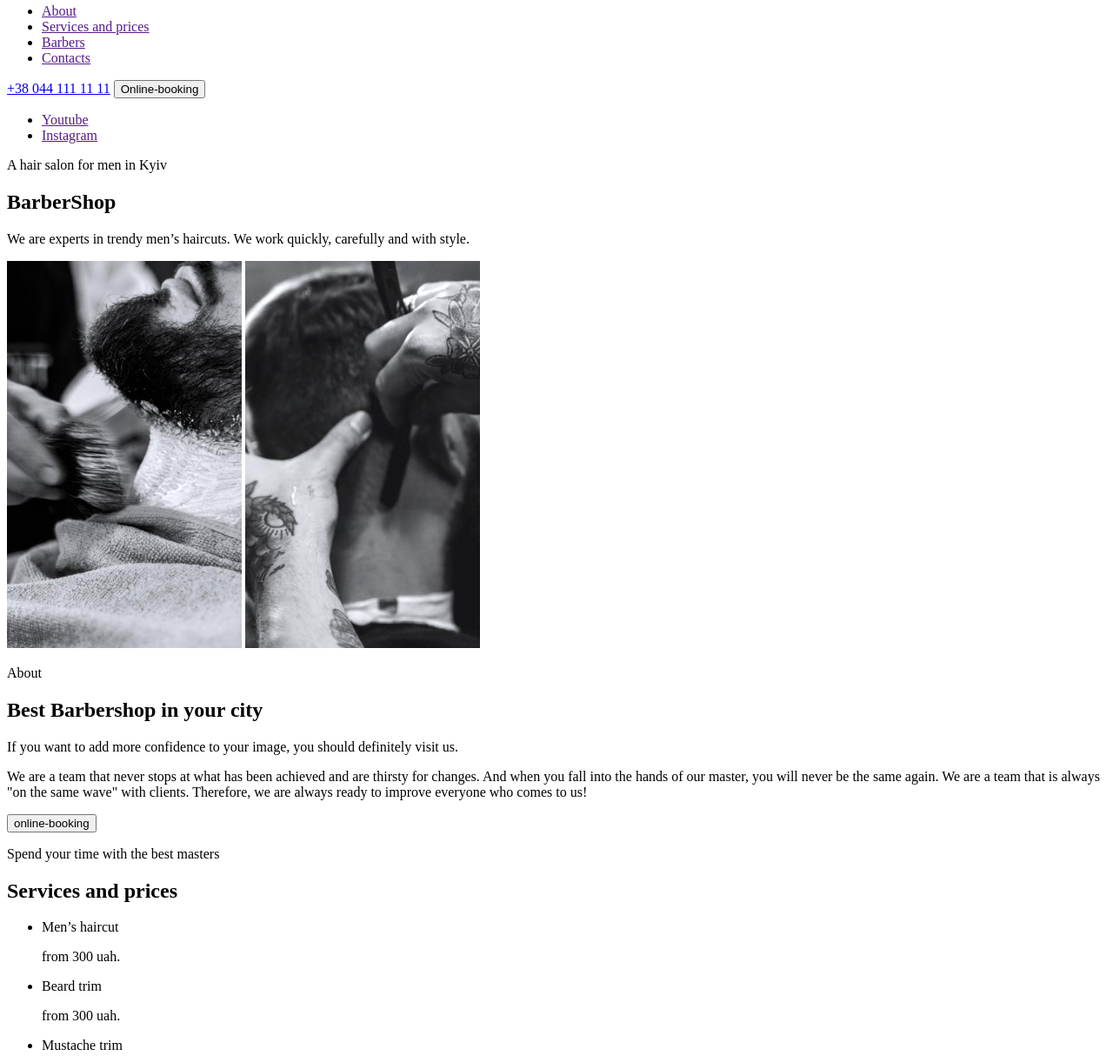
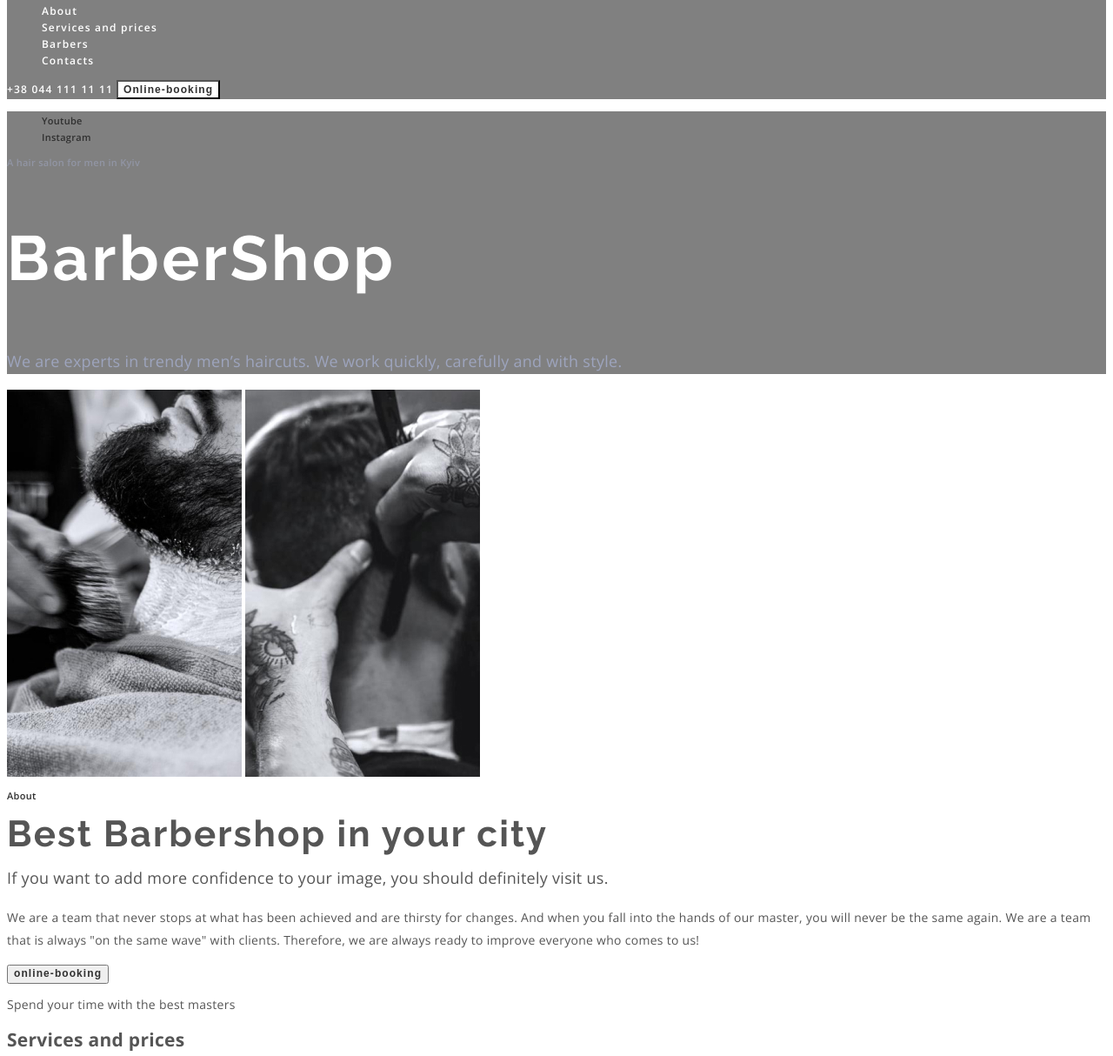
Before and after one commit to Stas-Kostetskyi/html-css, a plain HTML site: page index.html in a window 1280 px wide. Shown: the part 80-1294 px from the top of the page at 87% size. Drawn offline with nearby package versions, Linux system fonts and the light colour scheme.

Commit message:
added css

```diff
--- /dev/null
+++ b/CSS/style.css
@@ -0,0 +1,114 @@
+:root {
+  --primary-text-color: #555555;
+  --tittle-text-color: #303030;
+  --accent-color: #ff6c00;
+  --secondary-white-text: #9da4bd;
+  --section-hero-text: rgba(157, 164, 189, 0.6);
+  --first-background-color: #ffffff;
+}
+
+/* general styles */
+body {
+  font-family: "Open Sans", sans-serif;
+  font-size: 14px;
+  letter-spacing: 0.02em;
+  background-color: var(--first-background-color);
+  color: var(--primary-text-color);
+}
+
+.link {
+  text-decoration: none;
+}
+
+.list {
+  list-style: none;
+}
+
+/* header styles */
+
+header,
+.hero {
+  background-color: gray;
+}
+.header-tel-link,
+.header-nav-link {
+  font-weight: 600;
+  font-size: 12px;
+  line-height: 1.34;
+  letter-spacing: 0.1em;
+  color: var(--first-background-color);
+}
+
+.link:hover,
+.link:focus {
+  color: var(--accent-color);
+}
+
+.btn:hover {
+  background-color: var(--accent-color);
+  color: var(--first-background-color);
+}
+
+.header-button {
+  font-weight: 600;
+  font-size: 12px;
+  line-height: 1.34;
+  letter-spacing: 0.09em;
+  background-color: var(--first-background-color);
+  color: var(--tittle-text-color);
+}
+/* hero */
+.about-suptittle,
+.hero-link {
+  font-weight: 600;
+  font-size: 11px;
+  line-height: 1.36;
+  color: var(--tittle-text-color);
+}
+.hero-suptittle {
+  font-weight: 600;
+  font-size: 11px;
+  line-height: 1.36;
+  color: var(--section-hero-text);
+}
+.hero-tittle {
+  font-family: "Raleway", sans-serif;
+  font-weight: 700;
+  font-size: 72px;
+  line-height: 1.18;
+  letter-spacing: 0.05em;
+  color: var(--first-background-color);
+}
+.hero-subtittle {
+  font-weight: 400;
+  font-size: 18px;
+  line-height: 1.67;
+  color: var(--secondary-white-text);
+}
+/* about */
+.about-tittle {
+  font-family: "Raleway", sans-serif;
+  font-weight: 700;
+  font-size: 42px;
+  line-height: 1.17px;
+  letter-spacing: 0.05em;
+}
+.about-subtittle {
+  font-weight: 400;
+  font-size: 18px;
+  line-height: 30px;
+  color: var(--primary-text-color);
+}
+.about-txt {
+  font-weight: 400;
+  font-size: 14px;
+  line-height: 1.86;
+  color: var(--primary-text-color);
+}
+.about-button {
+  font-weight: 600;
+  font-size: 12px;
+  line-height: 1.33;
+  letter-spacing: 0.09em;
+  color: var(--tittle-text-color);
+}
--- a/index.html
+++ b/index.html
@@ -1,52 +1,57 @@
 <!DOCTYPE html>
 <html lang="en">
+
 <head>
   <meta charset="UTF-8">
-    <meta
-      http-equiv="X-UA-Compatible"
-      content="IE=edge">
-    <meta
-      name="viewport"
-      content="width=device-width, initial-scale=1.0">
+  <meta http-equiv="X-UA-Compatible" content="IE=edge">
+  <meta name="viewport" content="width=device-width, initial-scale=1.0">
   <title>Barbershop</title>
+  <link href="https://fonts.googleapis.com/css2?family=Open+Sans:wght@400;600;700&family=Raleway:wght@700&display=swap"
+    rel="stylesheet">
+  <link rel="stylesheet" href="./CSS/style.css">
 </head>
+
 <body>
   <!-- header  -->
   <header>
     <img src="./images/logo.svg" alt="logo">
-      <nav>
-        <ul>
-            <li><a href="">About</a></li>
-            <li><a href="">Services and prices</a></li>
-            <li><a href="">Barbers</a></li>
-            <li><a href="">Contacts</a></li>
-        </ul>
+    <nav class="header-nav">
+      <ul class="nav-list list">
+        <li><a href="" class="header-nav-link link">About</a></li>
+        <li><a href="" class="header-nav-link link">Services and prices</a></li>
+        <li><a href="" class="header-nav-link link">Barbers</a></li>
+        <li><a href="" class="header-nav-link link">Contacts</a></li>
+        </ulcl>
     </nav>
-      <a href="tel:+380441111111">+38 044 111 11 11</a>
-      <button type="button">Online-booking</button>
+    <a class="header-tel-link link" href="tel:+380441111111">+38 044 111 11 11</a>
+    <button class="header-button btn" type="button">Online-booking</button>
   </header>
   <main>
     <!-- main -->
     <!-- section hero -->
     <section class="hero">
-            <ul>
-                <li><a href="" target="_blank" rel="noopener noreferer nofolow">Youtube</a></li>
-                <li><a href="" target="_blank" rel="noopener noreferer nofolow">Instagram</a></li>
+      <ul class="hero-list list">
+        <li><a href="" class="hero-link link " target="_blank" rel="noopener noreferer nofolow">Youtube</a></li>
+        <li><a href="" class="hero-link link " target="_blank" rel="noopener noreferer nofolow">Instagram</a></li>
       </ul>
-            <p>A hair salon for men in Kyiv</p>
-            <h1>BarberShop</h1>
-            <p>We are experts in trendy men’s haircuts.
+      <p class="hero-suptittle">A hair salon for men in Kyiv</p>
+      <h1 class="hero-tittle">BarberShop</h1>
+      <p class="hero-subtittle">We are experts in trendy men’s haircuts.
         We work quickly, carefully and with style.</p>
     </section>
     <!-- section about -->
     <section class="about">
       <img src="./images/haircut1.jpg" width="270" height="445" alt="A barber shaves a beard">
       <img src="./images/haircut2.jpg" width="270" height="445" alt="A barber shaves the back of his head">
-            <p>About</p>
-            <h2>Best Barbershop in your city</h2>
-            <p>If you want to add more confidence to your image, you should definitely visit us.</p>
-            <p>We are a team that never stops at what has been achieved and are thirsty for changes. And when you fall into the hands of our master, you will never be the same again. We are a team that is always "on the same wave" with clients. Therefore, we are always ready to improve everyone who comes to us!</p>
-            <button type="button">online-booking</button>
+      <p class="about-suptittle">About</p>
+      <h2 class="about-tittle">Best Barbershop in your city</h2>
+      <p class="about-subtittle">If you want to add more confidence to your image, you should definitely visit us.</p>
+      <p class="about-txt">We are a team that never stops at what has been achieved and are thirsty for changes. And
+        when you fall into
+        the hands of our master, you will never be the same again. We are a team that is always "on the same wave"
+        with
+        clients. Therefore, we are always ready to improve everyone who comes to us!</p>
+      <button class="about-button btn" type="button">online-booking</button>
     </section>
     <!-- section services -->
     <section class="services">
@@ -154,13 +159,15 @@
       <h2>contacts</h2>
       <address>
         <ul>
-              <li><a href="https://goo.gl/maps/AAzH3qpg9u4UE8kT8" target="_blank" rel="noopener noreferre nofollow">st. Vasilkivska, 7 Kiev, 02000</a></li>
+          <li><a href="https://goo.gl/maps/AAzH3qpg9u4UE8kT8" target="_blank" rel="noopener noreferre nofollow">st.
+              Vasilkivska, 7 Kiev, 02000</a></li>
           <li><a href="tel:+380441111111">+38 044 111 11 11</a></li>
-              <li><a href="mailto:barbershop@email.com" target="_blank" rel="noopener noreferre nofollow">barbershop@email.com</a></li>
+          <li><a href="mailto:barbershop@email.com" target="_blank"
+              rel="noopener noreferre nofollow">barbershop@email.com</a></li>
         </ul>
       </address>
       <p>Working hours</p>
-          <p>Every day from  9:00 to 22:00</p>
+      <p>Every day from 9:00 to 22:00</p>
 
 
     </section>
@@ -174,4 +181,5 @@
     </ul>
   </footer>
 </body>
+
 </html>
```
Lines whose indentation alone changed are shown as unchanged.
